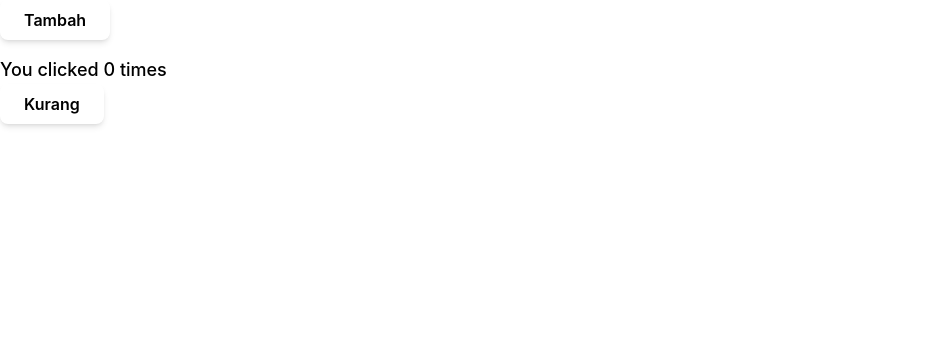
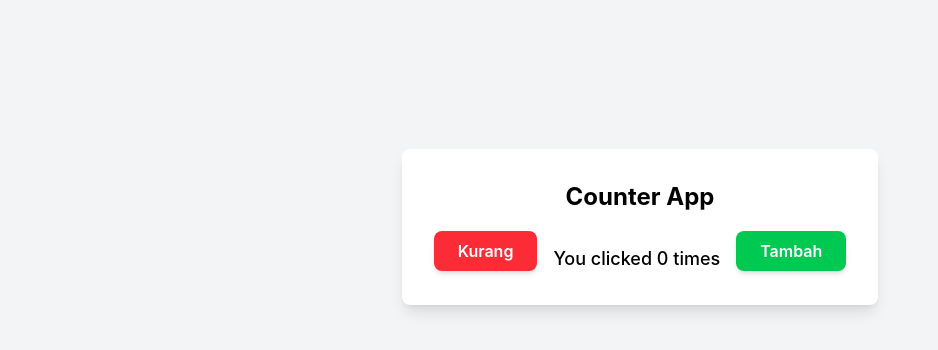
Before and after one commit to rivando-al-rasyid/koda-b7-react, a React (Vite) app: page / in a window 1280 px wide. Shown: the top 350 px of the page, without its empty margins (0-938 px from the left). Built offline with nearby package versions, Linux system fonts and the light colour scheme.

Commit message:
fix :change color

```diff
--- a/src/App.jsx
+++ b/src/App.jsx
@@ -1,6 +1,6 @@
 import { useState } from 'react'
 import Button from './components/Button'
-
+import ProductForm from './components/Form'
 
 function App() {
   const [count, setCount] = useState(0)
@@ -14,9 +14,19 @@ function App() {
 
   return (
     <>
-      <Button name="Tambah" onClick={increment} />
-      <p className="mt-4 text-lg font-medium">You clicked {count} times</p>
-      <Button name="Kurang" onClick={decrement} />
+    <main className="grid min-h-screen place-items-center bg-gray-100">
+        <section className="flex flex-col items-center gap-4 rounded-lg bg-white p-8 shadow-lg">
+        <h1 className='text-2xl font-bold'>Counter App</h1>
+        <div className='flex flex-row items-center gap-4'>
+        <Button color="bg-red-500 hover:bg-red-600 text-white" name="Kurang" onClick={decrement} />
+        <p className="mt-4 text-lg font-medium">You clicked {count} times</p>
+        <Button color="bg-green-500 hover:bg-green-600 text-white" name="Tambah" onClick={increment} />
+        </div>
+    </section>
+    <section className="mt-12 w-full max-w-md">
+      <ProductForm />
+    </section>
+    </main>
     </>
   )
 }
```
